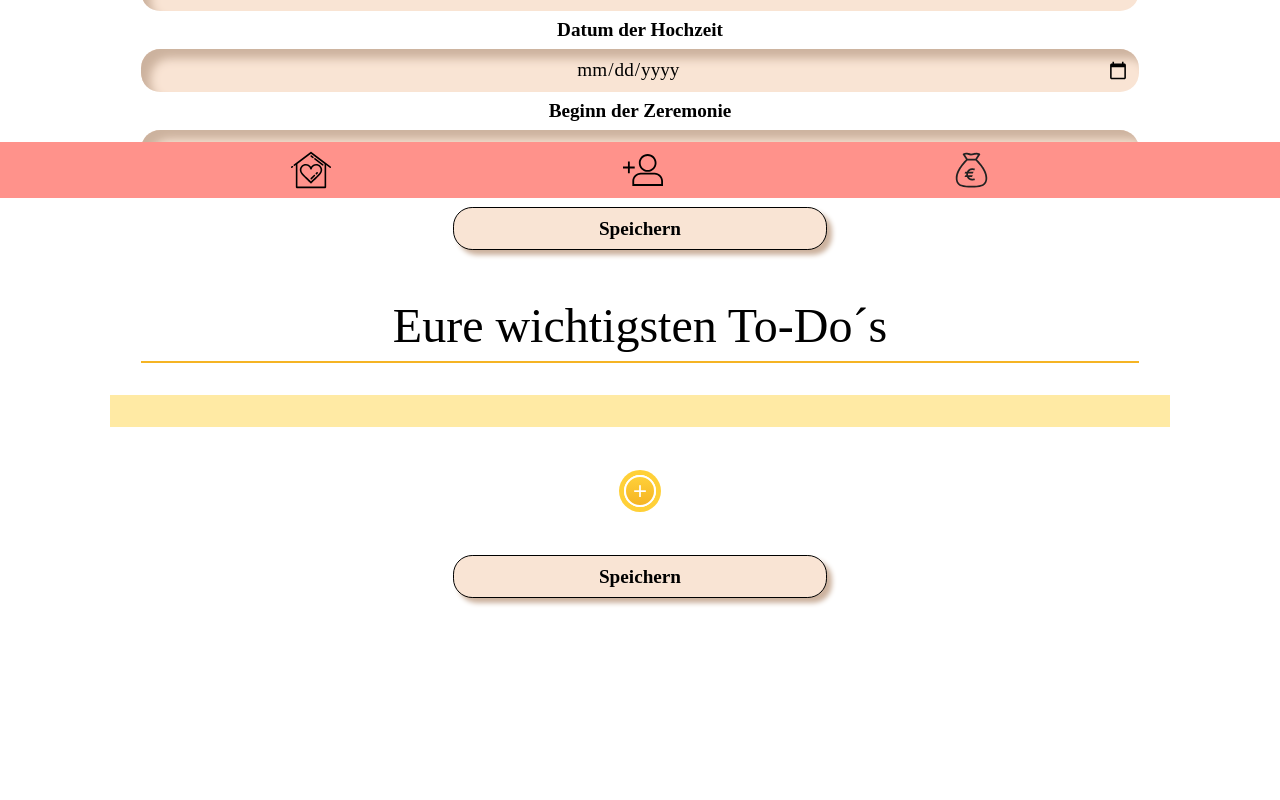
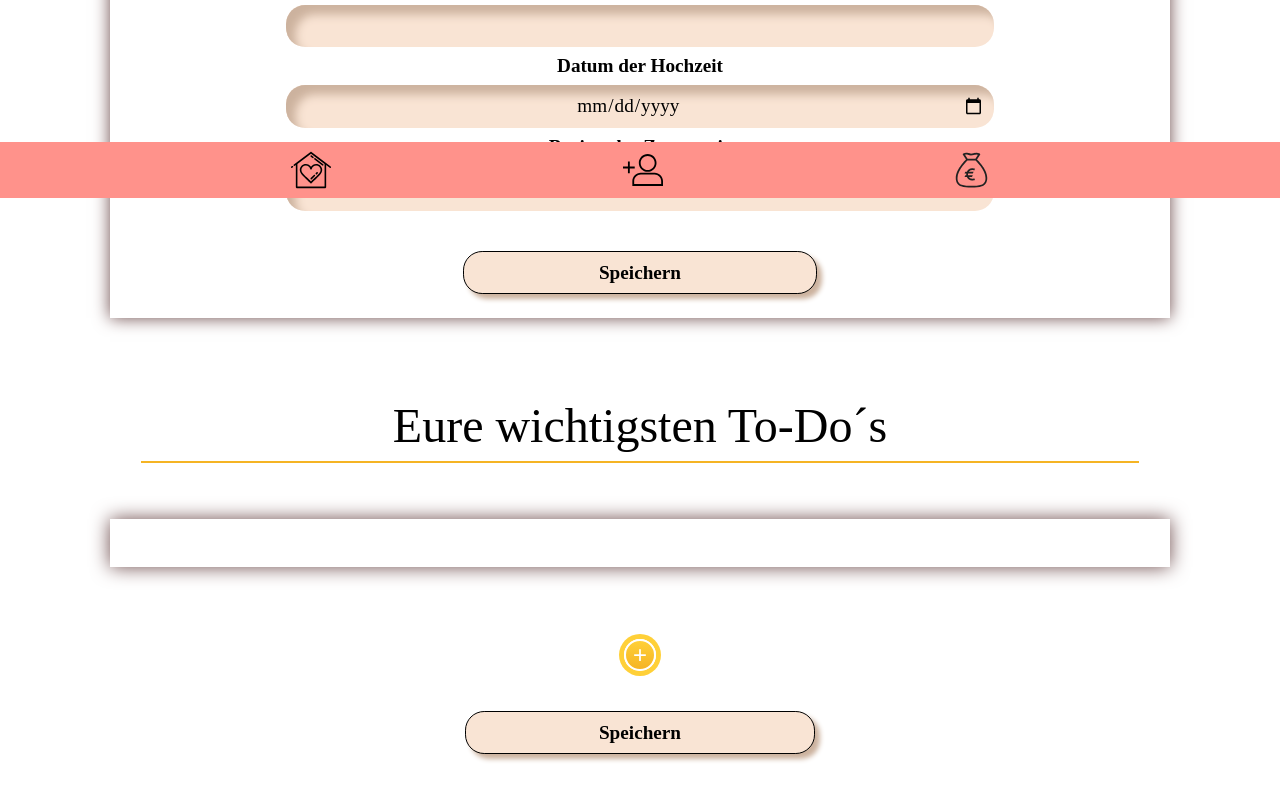
Before and after one commit to LinhSt1908/capstone-project, a Next.js app: page / in a window 1280 px wide. Shown: the part 602-1402 px from the top of the page. Before the commit the page ends 1312 px from the top, so only its background shows below. Built offline with nearby package versions, Linux system fonts and the light colour scheme; a web font is replaced by a local one.

Commit message:
changed some style, added to do list function

```diff
--- a/components/Buttons/PlusButton.js
+++ b/components/Buttons/PlusButton.js
@@ -23,5 +23,6 @@ const StyledButton = styled.button`
   color: white;
   font-size: 1.5rem;
   margin-top: 1rem;
+  margin-bottom: 2rem;
   cursor: pointer;
 `;
--- a/components/CreateToDo.js
+++ b/components/CreateToDo.js
@@ -27,7 +27,7 @@ export default function InputFieldHome({ addNewToDos, toDos }) {
   return (
     <>
       {watchToDoArray !== undefined ? (
-        <StyledList>
+        <StyledList className="SmallFontStyle">
           <ToDoListItem toDos={watchToDoArray} />
         </StyledList>
       ) : (
@@ -70,11 +70,12 @@ const Button = styled.button`
   border-radius: 1em;
   border-color: #6c4a4a;
   padding: 0.5em;
-  width: 30%;
+  width: 28%;
   border: 1px solid;
   margin: auto;
-  margin-top: 2rem;
+  margin-top: 1.5rem;
   box-shadow: 5px 5px 5px #ccb29e;
+  cursor: pointer;
 `;
 
 const ButtonContainer = styled.div`
@@ -100,22 +101,23 @@ const StyledButton = styled.button`
   box-shadow: 0px 0px 0px 5px #ffd038;
   color: white;
   font-size: 1.5rem;
-  margin-top: 1rem;
+  margin-top: 1.5rem;
   cursor: pointer;
 `;
 
 const StyledList = styled.ul`
   display: flex;
   flex-direction: column;
+  z-index: +1;
   text-align: left;
-  background-color: #ffeaa4;
-  margin: 2rem auto 2rem auto;
-  padding: 1rem;
+  box-shadow: 0 0 1em #6c4a4a;
+  margin: 3.5rem auto 3rem auto;
+  padding: 1.5rem;
   width: 85%;
   list-style-type: none;
   > li:before {
-    content: "❤️";
-    font-size: 0.8rem;
+    content: "🪷";
+    font-size: 1.5rem;
     margin-right: 1rem;
   }
 `;
--- a/components/InputFormGuest.js
+++ b/components/InputFormGuest.js
@@ -113,6 +113,7 @@ const Button = styled.button`
   margin-top: 2rem;
   margin-bottom: 5rem;
   box-shadow: 5px 5px 5px #ccb29e;
+  cursor: pointer;
 `;
 
 const StyledDiv = styled.div`
--- a/components/InputFormHome.js
+++ b/components/InputFormHome.js
@@ -76,10 +76,10 @@ export default function AddFacts({ addNewData, showMe, setShowMe }) {
             required
             {...register("time")}
           />
+          <Button type="submit" className="MediumFontStyle">
+            Speichern
+          </Button>
         </Fieldset>
-        <Button type="submit" className="MediumFontStyle">
-          Speichern
-        </Button>
       </form>
     </>
   );
@@ -90,13 +90,16 @@ const Fieldset = styled.div`
   flex-direction: column;
   text-align: center;
   gap: 0.5rem;
-  margin-top: 2rem;
+  margin: auto;
+  padding: 1.5rem;
+  box-shadow: 0 0 1em #6c4a4a;
+  width: 85%;
 `;
 
 const Input = styled.input`
   background-color: #f9e4d4;
   padding: 0.5em;
-  width: 80%;
+  width: 70%;
   margin-bottom: 4em;
   border: none;
   border-radius: 1em;
@@ -110,9 +113,10 @@ const Button = styled.button`
   border-radius: 1em;
   border-color: #6c4a4a;
   padding: 0.5em;
-  width: 30%;
+  width: 35%;
   border: 1px solid;
   margin: auto;
   margin-top: 2rem;
   box-shadow: 5px 5px 5px #ccb29e;
+  cursor: pointer;
 `;
--- a/components/NavBar.js
+++ b/components/NavBar.js
@@ -38,6 +38,7 @@ const NavWrapperStyle = styled.div`
   background-color: #ff928b;
   display: flex;
   justify-content: space-evenly;
+  cursor: pointer;
 `;
 
 const IconStyle = styled.div`
@@ -47,9 +48,10 @@ const IconStyle = styled.div`
   bottom: 0;
   right: 0;
   display: flex;
+  &:active {
+    border-top: 5px solid #6c4a4a;
 
-  &:active {
-    color-scheme: goldenrod;
-    height: 11vh;
+    display: flex;
+    justify-content: center;
   }
 `;
--- a/components/ToDoInput.js
+++ b/components/ToDoInput.js
@@ -13,7 +13,6 @@ export const ToDoInput = ({ register, index, toDoRemove }) => {
         <Input
           className="SmallFontStyle"
           type="text"
-          placeholder="z.B. Eheringe kaufen"
           maxLength={50}
           {...register(`toDoArray.${index}.newToDoItem`)}
         />
@@ -45,7 +44,6 @@ const InputContainer = styled.div`
 
 const MinusButton = styled.button`
   background: #ff928b;
-
   width: 1.5rem;
   height: 1.5rem;
   border-radius: 50%;
--- a/pages/guestpage.js
+++ b/pages/guestpage.js
@@ -15,7 +15,6 @@ export default function GuestPage() {
           </BigFontStyle>
           <Line></Line>
           <PlusButton />
-
           <InputFormGuest />
         </TextWrapperStyle>
       </MainWrapper>
--- a/pages/index.js
+++ b/pages/index.js
@@ -76,7 +76,7 @@ const BigFontStyle = styled.div`
 `;
 
 const BigFontStyle2 = styled.div`
-  margin-top: 1em;
+  margin-top: 5rem;
 `;
 
 const Line = styled.p`
```
Also changed, not shown: components/Buttons/AddRemoveButton.js (deleted).
